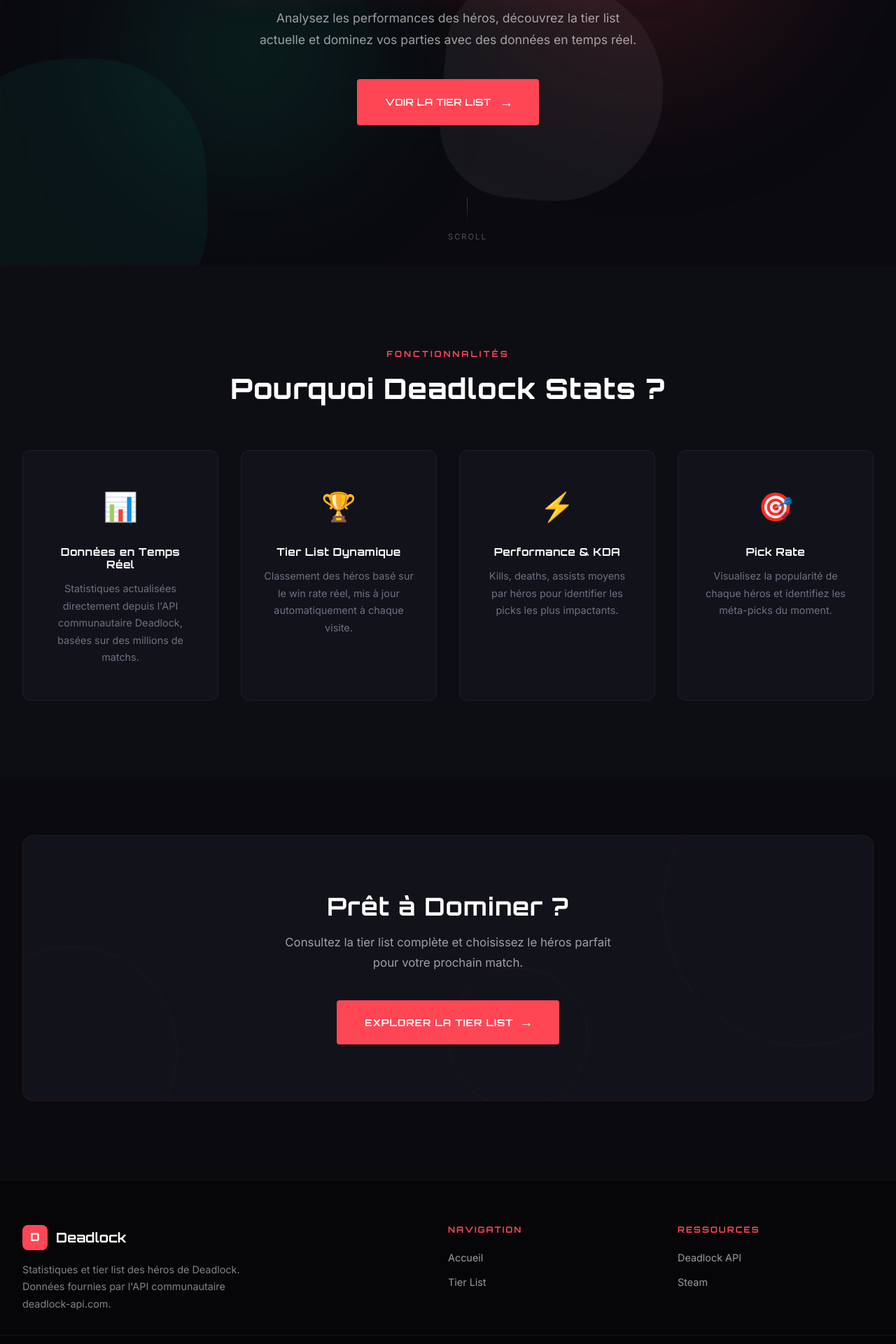
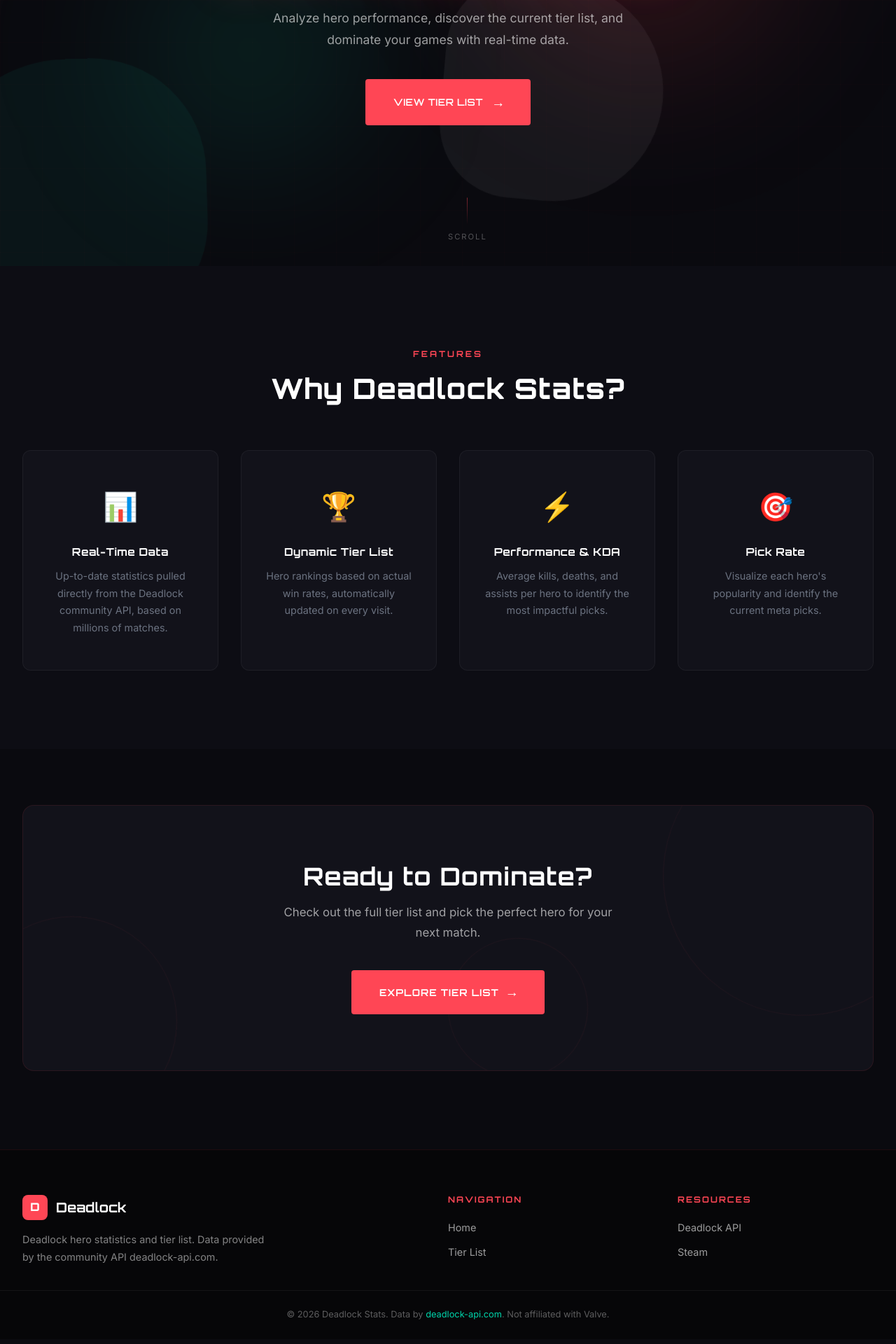
Before and after one commit to Shaxten/deadlock, an Angular app: page / in a window 1280 px wide. Shown: the part 420-2340 px from the top of the page at 70% size. Built offline with nearby package versions, Linux system fonts and the light colour scheme.

Commit message:
feat: translate entire site to English

```diff
--- a/src/app/components/footer/footer.html
+++ b/src/app/components/footer/footer.html
@@ -5,17 +5,17 @@
         <span class="logo-mark">D</span>
         <span class="logo-text">Deadlock</span>
       </div>
-      <p class="footer-desc">Statistiques et tier list des héros de Deadlock. Données fournies par l'API communautaire deadlock-api.com.</p>
+      <p class="footer-desc">Deadlock hero statistics and tier list. Data provided by the community API deadlock-api.com.</p>
     </div>
     <div class="footer-links">
       <h4>Navigation</h4>
       <ul>
-        <li><a routerLink="/">Accueil</a></li>
+        <li><a routerLink="/">Home</a></li>
         <li><a routerLink="/tierlist">Tier List</a></li>
       </ul>
     </div>
     <div class="footer-links">
-      <h4>Ressources</h4>
+      <h4>Resources</h4>
       <ul>
         <li><a href="https://www.deadlock-api.com/" target="_blank" rel="noopener">Deadlock API</a></li>
         <li><a href="https://store.steampowered.com/app/1422450/Deadlock/" target="_blank" rel="noopener">Steam</a></li>
@@ -23,6 +23,6 @@
     </div>
   </div>
   <div class="footer-bottom">
-    <p>&copy; {{ currentYear }} Deadlock Stats. Données par <a href="https://deadlock-api.com" target="_blank" rel="noopener">deadlock-api.com</a>. Non affilié à Valve.</p>
+    <p>&copy; {{ currentYear }} Deadlock Stats. Data by <a href="https://deadlock-api.com" target="_blank" rel="noopener">deadlock-api.com</a>. Not affiliated with Valve.</p>
   </div>
 </footer>
--- a/src/app/components/header/header.html
+++ b/src/app/components/header/header.html
@@ -5,15 +5,15 @@
       <span class="logo-text">Deadlock</span>
     </a>
 
-    <button class="menu-toggle" (click)="toggleMenu()" [attr.aria-expanded]="menuOpen" aria-label="Menu de navigation">
+    <button class="menu-toggle" (click)="toggleMenu()" [attr.aria-expanded]="menuOpen" aria-label="Navigation menu">
       <span class="bar" [class.open]="menuOpen"></span>
       <span class="bar" [class.open]="menuOpen"></span>
       <span class="bar" [class.open]="menuOpen"></span>
     </button>
 
-    <nav class="nav" [class.open]="menuOpen" aria-label="Navigation principale">
+    <nav class="nav" [class.open]="menuOpen" aria-label="Main navigation">
       <ul class="nav-list">
-        <li><a routerLink="/" routerLinkActive="active" [routerLinkActiveOptions]="{exact: true}" (click)="menuOpen = false">Accueil</a></li>
+        <li><a routerLink="/" routerLinkActive="active" [routerLinkActiveOptions]="{exact: true}" (click)="menuOpen = false">Home</a></li>
         <li><a routerLink="/tierlist" routerLinkActive="active" (click)="menuOpen = false">Tier List</a></li>
       </ul>
     </nav>
--- a/src/app/pages/hero-detail/hero-detail.ts
+++ b/src/app/pages/hero-detail/hero-detail.ts
@@ -50,7 +50,7 @@
   ngOnInit(): void {
     const heroId = Number(this.route.snapshot.paramMap.get('id'));
     if (!heroId) {
-      this.error.set('Héros introuvable.');
+      this.error.set('Hero not found.');
       this.loading.set(false);
       return;
     }
@@ -73,7 +73,7 @@
         const heroStats = stats.find(s => s.hero_id === heroId);
 
         if (!heroInfo || !heroStats) {
-          this.error.set('Héros introuvable.');
+          this.error.set('Hero not found.');
           this.loading.set(false);
           return;
         }
@@ -101,7 +101,7 @@
         this.loading.set(false);
       },
       error: (err) => {
-        this.error.set('Impossible de charger les données du héros.');
+        this.error.set('Failed to load hero data.');
         this.loading.set(false);
         console.error(err);
       }
--- a/src/app/pages/home/home.html
+++ b/src/app/pages/home/home.html
@@ -15,9 +15,9 @@
       <span class="label-text">Valve's Hero Shooter</span>
     </div>
     <h1 class="hero-title">Deadlock</h1>
-    <p class="hero-subtitle">Analysez les performances des héros, découvrez la tier list actuelle et dominez vos parties avec des données en temps réel.</p>
+    <p class="hero-subtitle">Analyze hero performance, discover the current tier list, and dominate your games with real-time data.</p>
     <a routerLink="/tierlist" class="hero-cta">
-      <span class="cta-text">Voir la Tier List</span>
+      <span class="cta-text">View Tier List</span>
       <span class="cta-arrow">→</span>
     </a>
   </div>
@@ -32,29 +32,29 @@
 <section class="section section-features">
   <div class="container">
     <div class="section-header">
-      <span class="section-label">Fonctionnalités</span>
-      <h2 class="section-title">Pourquoi Deadlock Stats ?</h2>
+      <span class="section-label">Features</span>
+      <h2 class="section-title">Why Deadlock Stats?</h2>
     </div>
     <div class="features-grid">
       <div class="feature-card">
         <div class="feature-icon">📊</div>
-        <h3>Données en Temps Réel</h3>
-        <p>Statistiques actualisées directement depuis l'API communautaire Deadlock, basées sur des millions de matchs.</p>
+        <h3>Real-Time Data</h3>
+        <p>Up-to-date statistics pulled directly from the Deadlock community API, based on millions of matches.</p>
       </div>
       <div class="feature-card">
         <div class="feature-icon">🏆</div>
-        <h3>Tier List Dynamique</h3>
-        <p>Classement des héros basé sur le win rate réel, mis à jour automatiquement à chaque visite.</p>
+        <h3>Dynamic Tier List</h3>
+        <p>Hero rankings based on actual win rates, automatically updated on every visit.</p>
       </div>
       <div class="feature-card">
         <div class="feature-icon">⚡</div>
         <h3>Performance & KDA</h3>
-        <p>Kills, deaths, assists moyens par héros pour identifier les picks les plus impactants.</p>
+        <p>Average kills, deaths, and assists per hero to identify the most impactful picks.</p>
       </div>
       <div class="feature-card">
         <div class="feature-icon">🎯</div>
         <h3>Pick Rate</h3>
-        <p>Visualisez la popularité de chaque héros et identifiez les méta-picks du moment.</p>
+        <p>Visualize each hero's popularity and identify the current meta picks.</p>
       </div>
     </div>
   </div>
@@ -70,10 +70,10 @@
         <div class="deco-circle"></div>
       </div>
       <div class="cta-content">
-        <h2>Prêt à Dominer ?</h2>
-        <p>Consultez la tier list complète et choisissez le héros parfait pour votre prochain match.</p>
+        <h2>Ready to Dominate?</h2>
+        <p>Check out the full tier list and pick the perfect hero for your next match.</p>
         <a routerLink="/tierlist" class="cta-button">
-          <span>Explorer la Tier List</span>
+          <span>Explore Tier List</span>
           <span class="arrow">→</span>
         </a>
       </div>
--- a/src/app/pages/tierlist/tierlist.ts
+++ b/src/app/pages/tierlist/tierlist.ts
@@ -41,7 +41,7 @@
         this.loading = false;
       },
       error: (err) => {
-        this.error = 'Impossible de charger les données. Réessayez plus tard.';
+        this.error = 'Failed to load data. Please try again later.';
         this.loading = false;
         console.error(err);
       }
--- a/src/app/services/hero.service.ts
+++ b/src/app/services/hero.service.ts
@@ -11,7 +11,7 @@
   private ranksUrl = 'https://assets.deadlock-api.com/v2/ranks';
 
   readonly rankFilters: RankFilter[] = [
-    { label: 'Tous', minBadge: 0, maxBadge: 116 },
+    { label: 'All', minBadge: 0, maxBadge: 116 },
     { label: 'Initiate', minBadge: 10, maxBadge: 16 },
     { label: 'Seeker', minBadge: 20, maxBadge: 26 },
     { label: 'Alchemist', minBadge: 30, maxBadge: 36 },
--- a/src/index.html
+++ b/src/index.html
@@ -1,11 +1,11 @@
 <!doctype html>
-<html lang="fr">
+<html lang="en">
 <head>
   <meta charset="utf-8">
   <title>Deadlock - Hero Tier List & Stats</title>
   <base href="/">
   <meta name="viewport" content="width=device-width, initial-scale=1">
-  <meta name="description" content="Tier list et statistiques des héros de Deadlock par Valve. Données en temps réel depuis l'API communautaire.">
+  <meta name="description" content="Deadlock hero tier list and statistics by Valve. Real-time data from the community API.">
   <link rel="icon" type="image/x-icon" href="favicon.ico">
 </head>
 <body>
```
Also changed, not shown: src/app/pages/hero-detail/hero-detail.html (+14 -14 lines), src/app/pages/tierlist/tierlist.html (+5 -5 lines).
